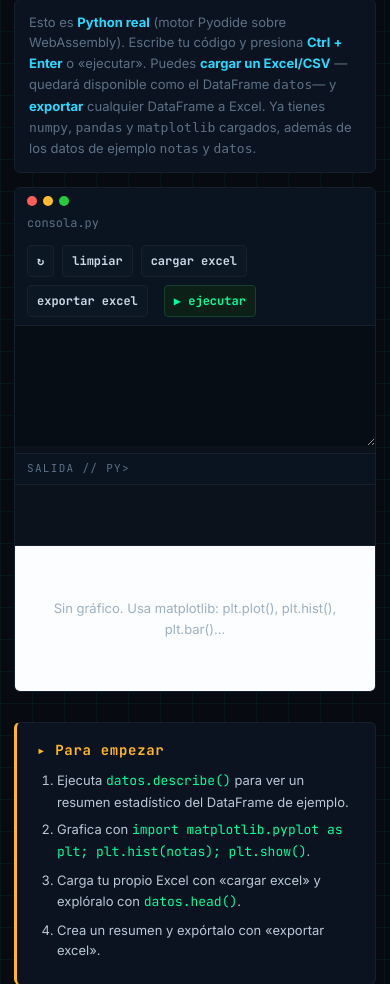
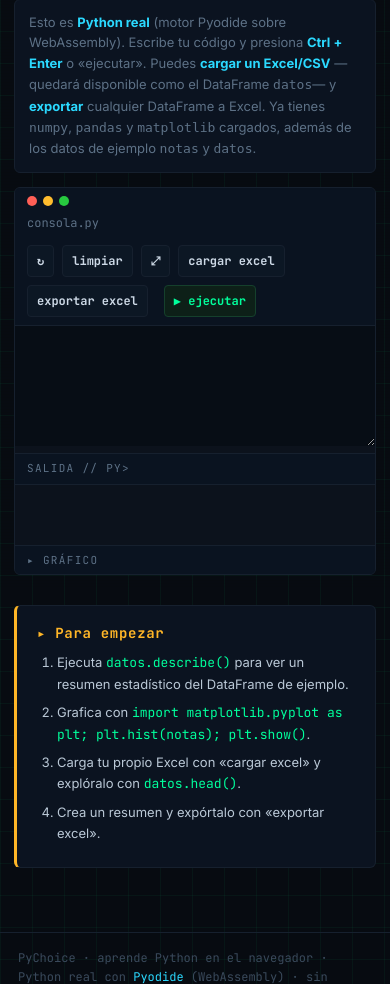
Before and after one commit to cesarortizmendez-cloud/PyChoice, a Django app: template core/templates/core/console.html in a window 390 px wide. Shown: the part 257-1241 px from the top of the page. Run offline with Django 5.2, Linux system fonts and the light colour scheme; the template is opened without the code that fills it, so the values that code supplies are empty; some libraries are stand-ins or nearby versions.

Commit message:
mejorando la interfaz de consola

```diff
--- a/core/static/core/css/app.css
+++ b/core/static/core/css/app.css
@@ -154,7 +154,7 @@ h1.page .hl{ color:var(--phosphor); }
 .editor .hl{ position:absolute; inset:0; z-index:0; margin:0; border:0; overflow:hidden;
   pointer-events:none; background:#070d15; color:#d7e6d8;
   font-family:var(--mono); font-size:13.5px; line-height:1.55; tab-size:2;
-  padding:14px; white-space:pre-wrap; word-break:break-word; }
+  padding:14px; white-space:pre; word-break:normal; }
 .editor .hl code{ font:inherit; white-space:inherit; background:none; padding:0; }
 .editor .hl .hc{ color:#5f7389; font-style:italic; }     /* comentario */
 .editor .hl .hs{ color:#f3c47a; }                         /* texto (string) */
@@ -163,6 +163,14 @@ h1.page .hl{ color:var(--phosphor); }
 .editor .hl .hb{ color:var(--cyan); }                     /* función / dato */
 .editor .hl .hd{ color:var(--phosphor); }                 /* decorador */
 .editor .hl .ho{ color:#9db2c6; }                         /* operador */
+/* ---- Números de línea (gutter) + editor expandible ---- */
+.editor.has-ln textarea, .editor.has-ln .hl{ padding-left:50px; }
+.editor .ln-gutter{ position:absolute; left:0; top:0; bottom:0; width:40px; z-index:2;
+  margin:0; padding:14px 6px 14px 0; overflow:hidden; pointer-events:none; user-select:none;
+  background:#0a1017; border-right:1px solid #16202e; color:#3b4b5e; text-align:right;
+  font-family:var(--mono); font-size:13.5px; line-height:1.55; white-space:pre; }
+.rconsole.expanded .editor textarea{ min-height:62vh; }
+.rconsole.expanded .output{ max-height:62vh; }
 .output-wrap{ border-top:1px solid var(--line); }
 .rgrid.split .output-wrap{ border-top:none; border-left:1px solid var(--line); }
 .out-head{ padding:6px 12px; color:var(--muted); font-size:11px; letter-spacing:.12em; text-transform:uppercase; background:#0a1320; border-bottom:1px solid var(--line); }
@@ -170,10 +178,19 @@ h1.page .hl{ color:var(--phosphor); }
   font-family:var(--mono); font-size:13px; color:#bfe9cf; min-height:60px; max-height:420px; overflow:auto; }
 .output .err{ color:var(--magenta); }
 .output .prompt{ color:var(--phosphor); }
-.plotbox{ padding:12px; text-align:center; background:#fbfdff; border-top:1px solid var(--line); }
-.rgrid.split .plotbox{ border-top:none; border-left:1px solid var(--line); }
-.plotbox canvas{ max-width:100%; height:auto; border-radius:4px; }
-.plotbox .empty{ color:#9fb0bf; font-family:var(--sans); font-size:13px; padding:40px 0; }
+/* ---- Área de gráfico retráctil (se expande sólo cuando se usa) ---- */
+.plotwrap{ border-top:1px solid var(--line); }
+.plot-head{ width:100%; display:flex; align-items:center; gap:8px; padding:7px 12px;
+  background:#0a1320; border:0; cursor:pointer; color:var(--muted);
+  font-family:var(--mono); font-size:11px; letter-spacing:.12em; text-transform:uppercase; }
+.plot-head:hover{ color:var(--phosphor); }
+.plot-head .plot-ch{ display:inline-block; transition:transform .15s ease; }
+.plotwrap:not(.collapsed) .plot-head{ border-bottom:1px solid var(--line); }
+.plotwrap:not(.collapsed) .plot-head .plot-ch{ transform:rotate(90deg); color:var(--phosphor); }
+.plotbox{ padding:12px; text-align:center; background:#fbfdff; }
+.plotwrap.collapsed .plotbox{ display:none; }
+.plotbox img, .plotbox canvas{ max-width:100%; height:auto; border-radius:4px; }
+.plotbox .empty{ color:#9fb0bf; font-family:var(--sans); font-size:13px; padding:28px 0; }
 
 /* ---------- Hero portada ---------- */
 .hero{ padding:46px 0 30px; border-bottom:1px solid var(--line); margin-bottom:30px; }
@@ -274,7 +291,7 @@ footer.foot .credit a:hover{ color:var(--phosphor); }
   .hero .lead{ font-size:15px; }
   .cards{ grid-template-columns:1fr; }
   .editor textarea{ min-height:120px; font-size:13px; }
-  .editor .hl{ font-size:13px; }
+  .editor .hl, .editor .ln-gutter{ font-size:13px; }
   .rconsole .bar .fname{ width:100%; margin:0 0 4px; }
   .rconsole .bar .actions{ margin-left:0; width:100%; }
   .btn{ padding:7px 9px; }                                       /* objetivos táctiles */
--- a/core/static/core/js/pyengine.js
+++ b/core/static/core/js/pyengine.js
@@ -369,10 +369,20 @@ function renderOutput(panel, result) {
   }
 }
 
-function renderPlots(box, images) {
+function setPlotCollapsed(wrap, collapsed) {
+  if (!wrap) return;
+  wrap.classList.toggle('collapsed', collapsed);
+  const head = wrap.querySelector('.plot-head');
+  if (head) head.setAttribute('aria-expanded', collapsed ? 'false' : 'true');
+}
+
+function renderPlots(wrap, images) {
+  if (!wrap) return;
+  const box = wrap.querySelector('.plotbox');
   if (!box) return;
   if (!images || !images.length) {
-    box.innerHTML = '<div class="empty">Sin gráfico. Usa matplotlib: plt.plot(), plt.hist()…</div>';
+    box.innerHTML = '';
+    setPlotCollapsed(wrap, true);   // sin gráfico -> se queda colapsado
     return;
   }
   box.innerHTML = '';
@@ -383,6 +393,7 @@ function renderPlots(box, images) {
     img.style.maxWidth = '100%';
     box.appendChild(img);
   }
+  setPlotCollapsed(wrap, false);    // hay gráfico -> se expande solo
 }
 
 /* ============================================================
@@ -430,7 +441,7 @@ function pyHighlight(src) {
 function bindConsole(el) {
   const ta   = el.querySelector('textarea');
   const out  = el.querySelector('.output');
-  const plot = el.querySelector('.plotbox');
+  const plotWrap = el.querySelector('.plotwrap');
   const runBtn   = el.querySelector('[data-act=run]');
   const clearBtn = el.querySelector('[data-act=clear]');
   const resetBtn = el.querySelector('[data-act=reset]');
@@ -443,18 +454,34 @@ function bindConsole(el) {
   const editor = el.querySelector('.editor');
   let syncHL = () => {};
   if (ta && editor && !editor.querySelector('.hl')) {
+    const gutter = document.createElement('div');          // números de línea
+    gutter.className = 'ln-gutter'; gutter.setAttribute('aria-hidden', 'true');
     const pre = document.createElement('pre');
     pre.className = 'hl'; pre.setAttribute('aria-hidden', 'true');
     const codeEl = document.createElement('code');
     pre.appendChild(codeEl);
     editor.insertBefore(pre, ta);
-    editor.classList.add('has-hl');
+    editor.insertBefore(gutter, pre);
+    editor.classList.add('has-hl', 'has-ln');
+    ta.setAttribute('wrap', 'off');                        // sin ajuste -> números alineados
+    let lastN = -1;
     syncHL = () => {
       codeEl.innerHTML = pyHighlight(ta.value) + '\n';
+      const n = ta.value.split('\n').length;
+      if (n !== lastN) {
+        let g = '';
+        for (let i = 1; i <= n; i++) g += i + '\n';
+        gutter.textContent = g;
+        lastN = n;
+      }
       pre.scrollTop = ta.scrollTop; pre.scrollLeft = ta.scrollLeft;
+      gutter.scrollTop = ta.scrollTop;
     };
     ta.addEventListener('input', syncHL);
-    ta.addEventListener('scroll', () => { pre.scrollTop = ta.scrollTop; pre.scrollLeft = ta.scrollLeft; });
+    ta.addEventListener('scroll', () => {
+      pre.scrollTop = ta.scrollTop; pre.scrollLeft = ta.scrollLeft;
+      gutter.scrollTop = ta.scrollTop;
+    });
     syncHL();
   }
 
@@ -466,7 +493,7 @@ function bindConsole(el) {
     if (out) out.innerHTML = '<span class="prompt">Corriendo Python…</span>';
     const result = await runPython(ta.value);
     renderOutput(out, result);
-    renderPlots(plot, result.images);
+    renderPlots(plotWrap, result.images);
     runBtn.disabled = false;
     runBtn.textContent = prev;
   }
@@ -474,9 +501,27 @@ function bindConsole(el) {
   if (runBtn) runBtn.addEventListener('click', execute);
   if (clearBtn) clearBtn.addEventListener('click', () => {
     if (out) out.innerHTML = '';
-    if (plot) plot.innerHTML = '<div class="empty">Sin gráfico.</div>';
+    if (plotWrap) { const _b = plotWrap.querySelector('.plotbox'); if (_b) _b.innerHTML = ''; setPlotCollapsed(plotWrap, true); }
   });
   if (resetBtn) resetBtn.addEventListener('click', () => { ta.value = original; syncHL(); });
+
+  const expandBtn = el.querySelector('[data-act=expand]');
+  if (expandBtn) expandBtn.addEventListener('click', () => {
+    const exp = el.classList.toggle('expanded');
+    expandBtn.textContent = exp ? '\u2921' : '\u2922';
+    expandBtn.title = exp ? 'Contraer el editor' : 'Expandir el editor';
+    syncHL();
+  });
+
+  const plotHead = el.querySelector('[data-act=plottoggle]');
+  if (plotHead && plotWrap) plotHead.addEventListener('click', () => {
+    const willCollapse = !plotWrap.classList.contains('collapsed');
+    setPlotCollapsed(plotWrap, willCollapse);
+    if (!willCollapse) {
+      const _b = plotWrap.querySelector('.plotbox');
+      if (_b && !_b.querySelector('img')) _b.innerHTML = '<div class="empty">Aún no hay gráfico. Usa matplotlib (plt.plot, plt.hist, plt.bar) y ejecuta.</div>';
+    }
+  });
 
   // Ctrl/Cmd + Enter para ejecutar; Tab inserta 4 espacios
   if (ta) ta.addEventListener('keydown', (ev) => {
--- a/core/templates/core/_console.html
+++ b/core/templates/core/_console.html
@@ -14,6 +14,7 @@ Parametros:
     <span class="actions">
       <button class="btn warn" data-act="reset" title="reiniciar">↻</button>
       <button class="btn" data-act="clear">limpiar</button>
+      <button class="btn" data-act="expand" title="Expandir el editor">⤢</button>
       {% if io %}
       <button class="btn" data-act="loadxlsx">cargar excel</button>
       <button class="btn" data-act="savexlsx">exportar excel</button>
@@ -25,12 +26,17 @@ Parametros:
   </div>
   <div class="rgrid {% if split %}split{% endif %}">
     <div class="editor">
-      <textarea spellcheck="false" autocapitalize="off" autocomplete="off">{{ code }}</textarea>
+      <textarea wrap="off" spellcheck="false" autocapitalize="off" autocomplete="off">{{ code }}</textarea>
     </div>
     <div class="output-wrap">
       <div class="out-head">salida // py&gt;</div>
       <pre class="output"></pre>
     </div>
   </div>
-  <div class="plotbox"><div class="empty">Sin gráfico. Usa matplotlib: plt.plot(), plt.hist(), plt.bar()…</div></div>
+  <div class="plotwrap collapsed">
+    <button class="plot-head" type="button" data-act="plottoggle" aria-expanded="false" title="Mostrar/ocultar el gráfico">
+      <span class="plot-ch" aria-hidden="true">▸</span><span>gráfico</span>
+    </button>
+    <div class="plotbox"></div>
+  </div>
 </div>
--- a/templates/base.html
+++ b/templates/base.html
@@ -22,7 +22,7 @@
   <link rel="preconnect" href="https://cdn.jsdelivr.net" crossorigin>
   <link rel="dns-prefetch" href="https://cdn.jsdelivr.net">
   <link rel="preconnect" href="https://cdnjs.cloudflare.com" crossorigin>
-  <link rel="stylesheet" href="{% static 'core/css/app.css' %}?v=251030d">
+  <link rel="stylesheet" href="{% static 'core/css/app.css' %}?v=251106a">
   <!-- SheetJS: lectura/escritura de Excel en el navegador (diferido) -->
   <script defer src="https://cdnjs.cloudflare.com/ajax/libs/xlsx/0.18.5/xlsx.full.min.js"></script>
 </head>
@@ -109,7 +109,7 @@
   </div>
 </footer>
 
-<script type="module" src="{% static 'core/js/pyengine.js' %}?v=251030d"></script>
+<script type="module" src="{% static 'core/js/pyengine.js' %}?v=251106a"></script>
 <script src="{% static 'core/js/pwa-install.js' %}"></script>
 <script>
   function toggleSidebar(){ document.body.classList.toggle('nav-open'); }
```
Also changed, not shown: 1 other file.
